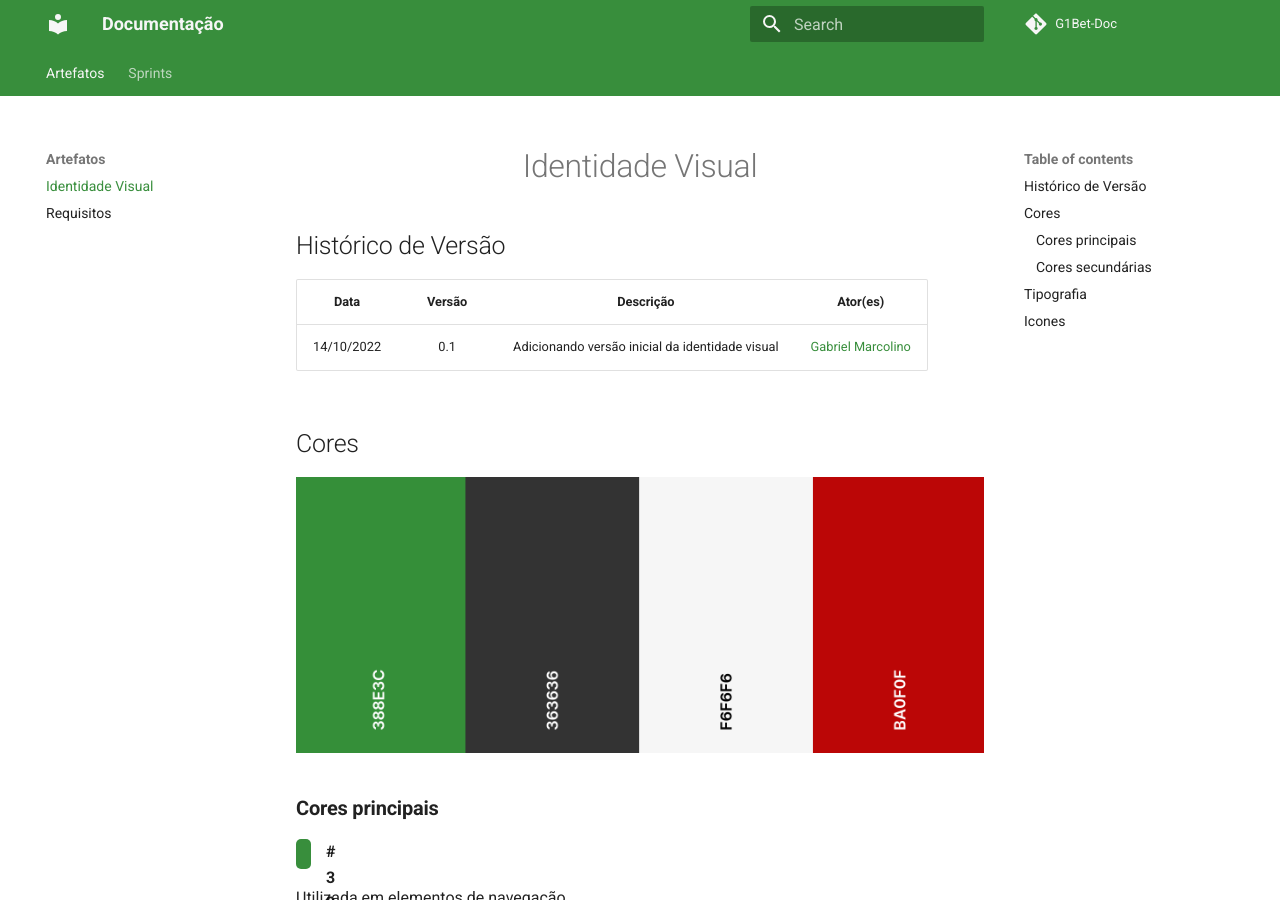
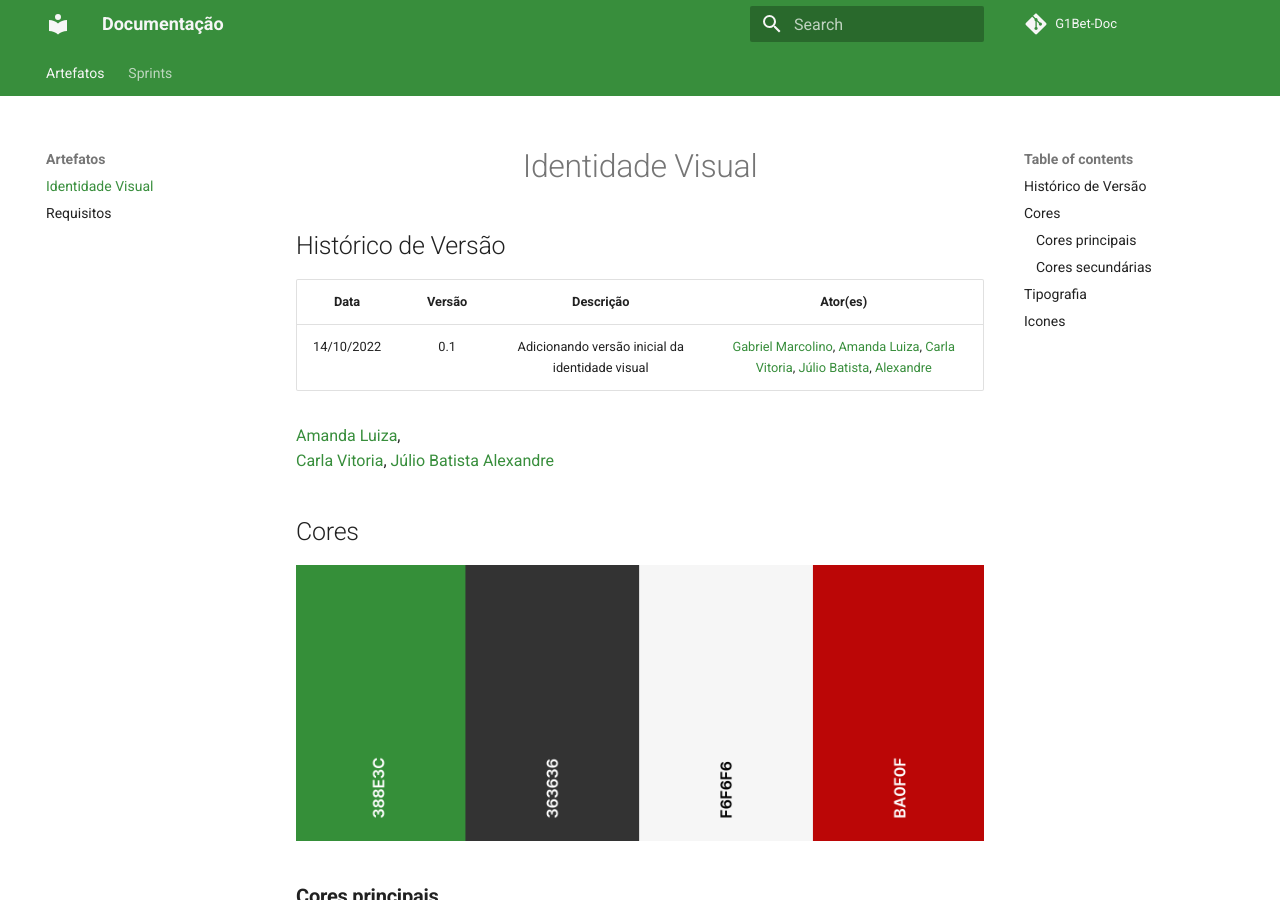
Before and after one commit to PI-DH-Grupo01/G1Bet-Doc, an MkDocs documentation site: the page built from docs/artefatos/identidade_visual.md, in a window 1280 px wide and 900 px high. Built offline with MkDocs 1.6.1 and Material for MkDocs 9.7.7, drawn with Linux system fonts in a browser that asks for light colours; comment, search, counter and statistics services are not loaded.

Commit message:
Atualizando documentos

```diff
--- a/docs/artefatos/identidade_visual.md
+++ b/docs/artefatos/identidade_visual.md
@@ -2,9 +2,15 @@
 
 ## Histórico de Versão
 
-|    Data    | Versão |                    Descrição                    |                       Ator(es)                       |
-| :--------: | :----: | :---------------------------------------------: | :--------------------------------------------------: |
-| 14/10/2022 |  0.1   | Adicionando versão inicial da identidade visual | [Gabriel Marcolino](https://github.com/GabrielMR360) |
+|    Data    | Versão |                    Descrição                    |                       Ator(es)                        |
+| :--------: | :----: | :---------------------------------------------: | :---------------------------------------------------: |
+| 14/10/2022 |  0.1   | Adicionando versão inicial da identidade visual | [Gabriel Marcolino](https://github.com/GabrielMR360), [Amanda Luiza](https://github.com/amandailg), [Carla Vitoria](https://github.com/Carla-Vitoria), [Júlio Batista](https://github.com/iamjuliobatista), [Alexandre](https://github.com/Alexandrecode)|
+
+
+[Amanda Luiza](https://github.com/amandailg),
+[Carla Vitoria](https://github.com/Carla-Vitoria),
+[Júlio Batista](https://github.com/iamjuliobatista)
+[Alexandre](https://github.com/Alexandrecode)
 
 ## Cores
 
```
Also changed, not shown: docs/artefatos/requisitos.md (+1 -1 lines).
